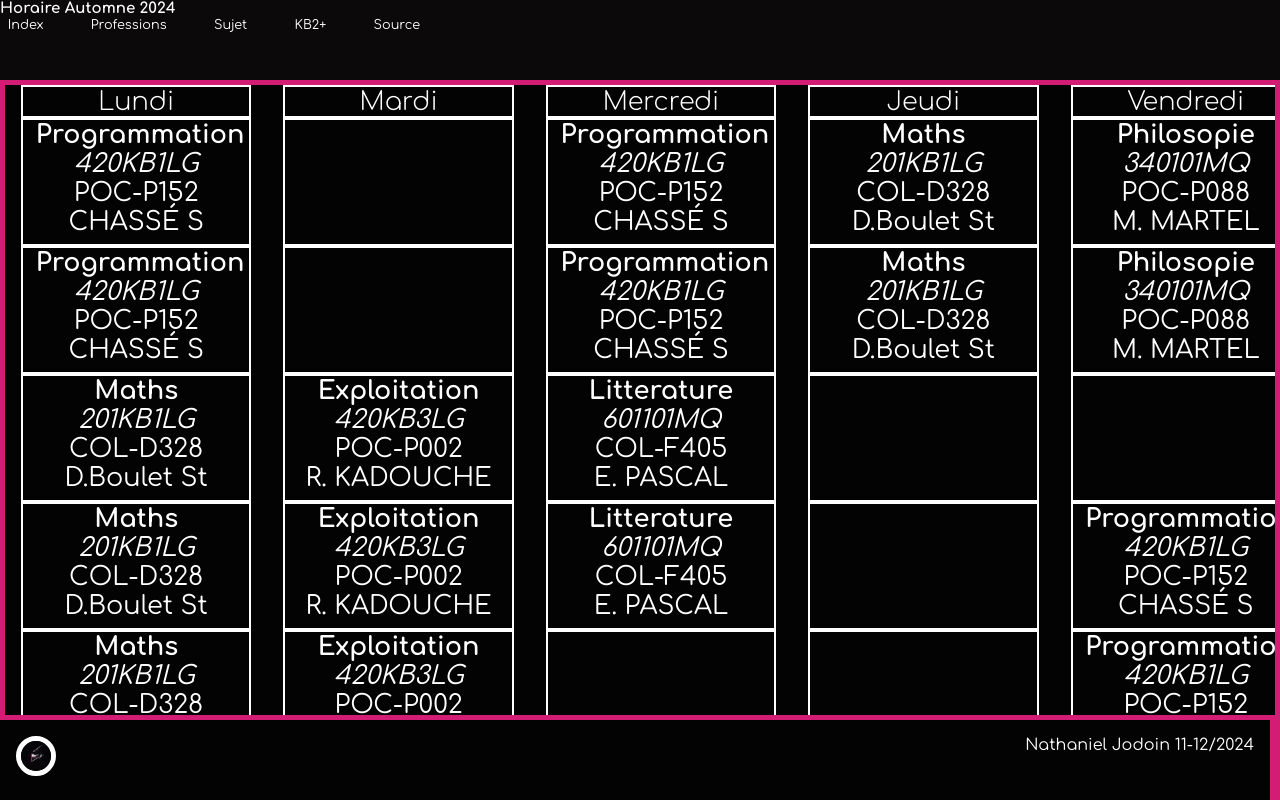
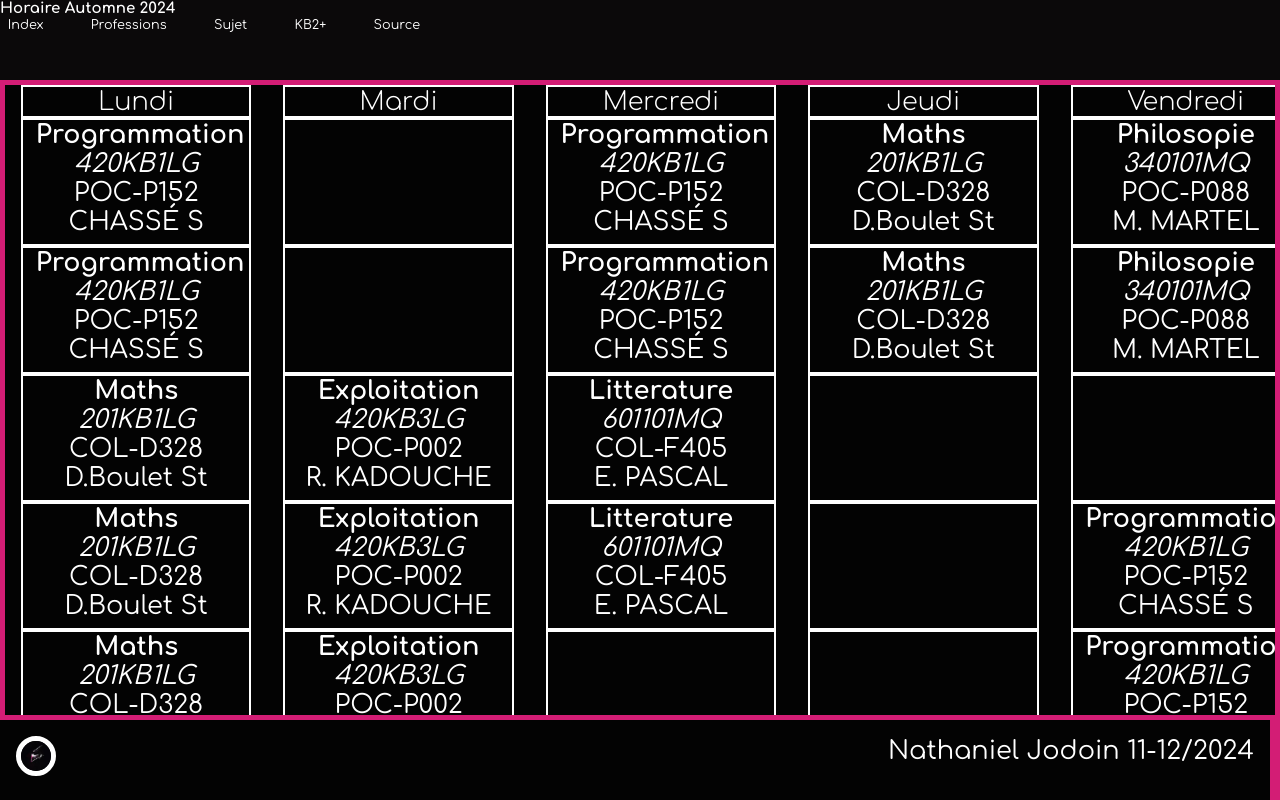
Before and after one commit to Nxtsxnil/PFI, a plain HTML site: page Horaire.html in a window 1280 px wide. Drawn offline with Linux system fonts and the light colour scheme.

Commit message:
END? ...

```diff
--- a/Styles/styles.css
+++ b/Styles/styles.css
@@ -52,7 +52,6 @@
         "ABS ABS ABS ABS ABS";
     border-collapse: collapse;
     border: #d31d75 5px solid;
-    padding: auto;
     color: #fff;
     background-color: #030303;
     grid-area: horR;
@@ -145,7 +144,7 @@ footer {
     text-align: right;
     padding: 2vmin;
     grid-area: foot;
-    font-size: 2vmax 1vmin;
+    font-size: 2vmax;
     z-index: 1;
 }
 
```
